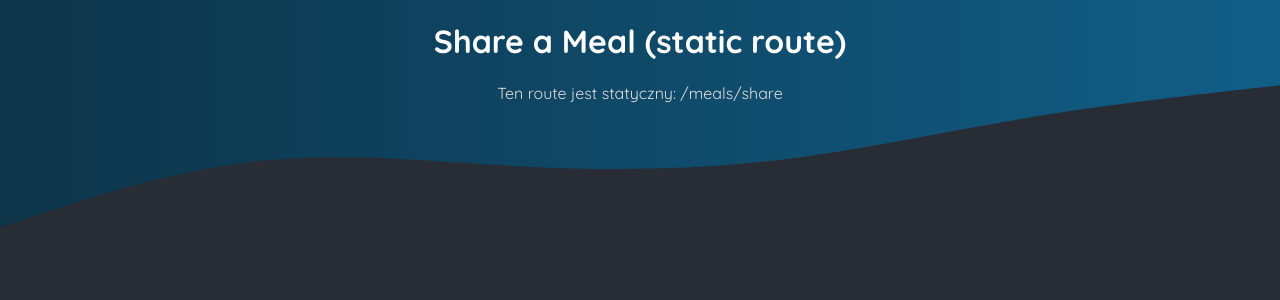
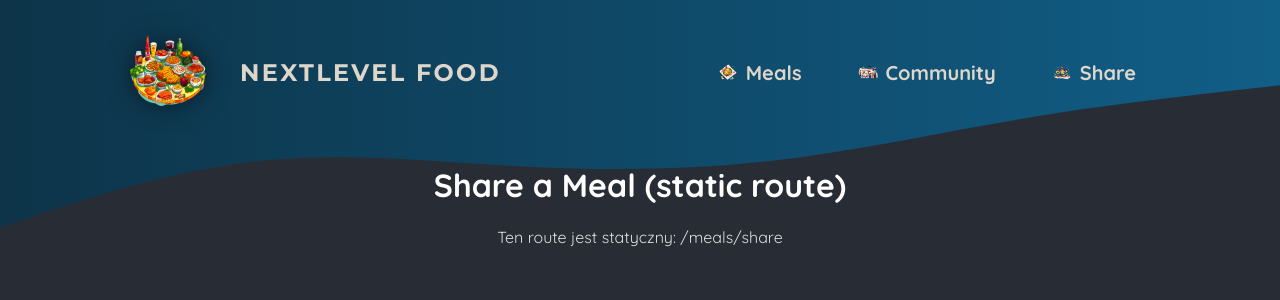
Before and after one commit to aiiimek/Zimek_Aleks_NextJS, a Next.js app: page /meals/share in a window 1280 px wide. Shown: the top 300 px of the page. Built offline with nearby package versions, Linux system fonts and the light colour scheme.

Commit message:
Dodanie komponentu MainHeaderBackgroud z SVG gradient

```diff
--- a/app/globals.css
+++ b/app/globals.css
@@ -11,21 +11,6 @@ html {
 body {
   margin: 0;
   background: radial-gradient(#282c34, #282c34);
-}
-
-.header-background {
-  position: absolute;
-  width: 100%;
-  height: 320px;
-  top: 0;
-  left: 0;
-  z-index: -1;
-}
-
-svg {
-  display: block;
-  width: 100%;
-  height: auto;
 }
 
 .not-found,
--- a/app/layout.js
+++ b/app/layout.js
@@ -1,4 +1,6 @@
 import './globals.css';
+import MainHeader from '../components/main-header';
+import MainHeaderBackground from '../components/main-header-background';
 
 export const metadata = {
   title: 'NextLevel Food',
@@ -9,27 +11,8 @@ export default function RootLayout({ children }) {
   return (
     <html lang="en">
       <body>
-        <div className="header-background">
-          <svg xmlns="http://www.w3.org/2000/svg" viewBox="0 0 1440 320">
-            <defs>
-              <linearGradient id="gradient" x1="0%" y1="0%" x2="100%" y2="0%">
-                <stop
-                  offset="0%"
-                  style={{ stopColor: '#0d3449', stopOpacity: '1' }}
-                />
-                <stop
-                  offset="100%"
-                  style={{ stopColor: '#115e87', stopOpacity: '1' }}
-                />
-              </linearGradient>
-            </defs>
-            <path
-              fill="url(#gradient)"
-              d="M0,256L48,240C96,224,192,192,288,181.3C384,171,480,181,576,186.7C672,192,768,192,864,181.3C960,171,1056,149,1152,133.3C1248,117,1344,107,1392,101.3L1440,96L1440,0L1392,0C1344,0,1248,0,1152,0C1056,0,960,0,864,0C768,0,672,0,576,0C480,0,384,0,288,0C192,0,96,0,48,0L0,0Z"
-            ></path>
-          </svg>
-        </div>
-
+        <MainHeaderBackground />
+        <MainHeader />
         {children}
       </body>
     </html>
--- a/app/meals/[someName]/page.js
+++ b/app/meals/[someName]/page.js
@@ -1,9 +1,11 @@
-export default function MealDetailsPage({ params }) {
+export default async function MealDetailsPage({ params }) {
+    const { someName } = await params;
+
     return (
         <main>
             <h1 style={{ color: 'white', textAlign: 'center' }}>Meal Details</h1>
             <p style={{ color: '#ddd', textAlign: 'center' }}>
-                Dynamiczny segment: <b>{params.someName}</b>
+                Dynamiczny segment URL: <b>{someName}</b>
             </p>
         </main>
     );
--- /dev/null
+++ b/components/main-header-background.js
@@ -0,0 +1,26 @@
+import classes from './main-header-background.module.css';
+
+export default function MainHeaderBackground() {
+  return (
+    <div className={classes['header-background']}>
+      <svg xmlns="http://www.w3.org/2000/svg" viewBox="0 0 1440 320">
+        <defs>
+          <linearGradient id="gradient" x1="0%" y1="0%" x2="100%" y2="0%">
+            <stop
+              offset="0%"
+              style={{ stopColor: '#0d3449', stopOpacity: '1' }}
+            />
+            <stop
+              offset="100%"
+              style={{ stopColor: '#115e87', stopOpacity: '1' }}
+            />
+          </linearGradient>
+        </defs>
+        <path
+          fill="url(#gradient)"
+          d="M0,256L48,240C96,224,192,192,288,181.3C384,171,480,181,576,186.7C672,192,768,192,864,181.3C960,171,1056,149,1152,133.3C1248,117,1344,107,1392,101.3L1440,96L1440,0L1392,0C1344,0,1248,0,1152,0C1056,0,960,0,864,0C768,0,672,0,576,0C480,0,384,0,288,0C192,0,96,0,48,0L0,0Z"
+        ></path>
+      </svg>
+    </div>
+  );
+}
--- /dev/null
+++ b/components/main-header-background.module.css
@@ -0,0 +1,14 @@
+.header-background {
+  position: absolute;
+  width: 100%;
+  height: 320px;
+  top: 0;
+  left: 0;
+  z-index: -1;
+}
+
+.header-background svg {
+  display: block;
+  width: 100%;
+  height: auto;
+}
--- a/components/main-header.js
+++ b/components/main-header.js
@@ -1,25 +1,40 @@
 import Link from 'next/link';
+import Image from 'next/image';
+
 import logoImg from '@/assets/logo.png';
+import mealIcon from '@/assets/icons/meal.png';
+import communityIcon from '@/assets/icons/community.png';
+import eventsIcon from '@/assets/icons/events.png';
+
 import classes from './main-header.module.css';
 
 export default function MainHeader() {
   return (
     <header className={classes.header}>
-            <Link className={classes.logo} href='/'>
-            <img src={logoImg.src} alt="Foodies logo" />
+      <Link className={classes.logo} href="/">
+        <Image src={logoImg} alt="Foodies logo" priority />
         NextLevel Food
       </Link>
 
-            <nav> className={classes.nav}>
+      <nav className={classes.nav}>
         <ul>
           <li>
-                        <Link href="/meals">Meals</Link>
+            <Link href="/meals">
+              <img src={mealIcon.src} alt="" />
+              Meals
+            </Link>
           </li>
           <li>
-                        <Link href="/community">Community</Link>
+            <Link href="/community">
+              <img src={communityIcon.src} alt="" />
+              Community
+            </Link>
           </li>
           <li>
-                        <Link href="/meals/share">Share</Link>
+            <Link href="/meals/share">
+              <img src={eventsIcon.src} alt="" />
+              Share
+            </Link>
           </li>
         </ul>
       </nav>
--- a/app/main-header.module.css
+++ b/components/main-header.module.css
@@ -27,6 +27,14 @@
   font-weight: bold;
   padding: 0.5rem 1rem;
   border-radius: 0.5rem;
+  display: flex;
+  align-items: center;
+  gap: 0.5rem;
+}
+
+.nav img {
+  width: 1.25rem;
+  height: 1.25rem;
 }
 
 .nav a:hover,
```
Also changed, not shown: 1 other file (tests, documents, lock files or other folders). Lines whose indentation alone changed are shown as unchanged.
